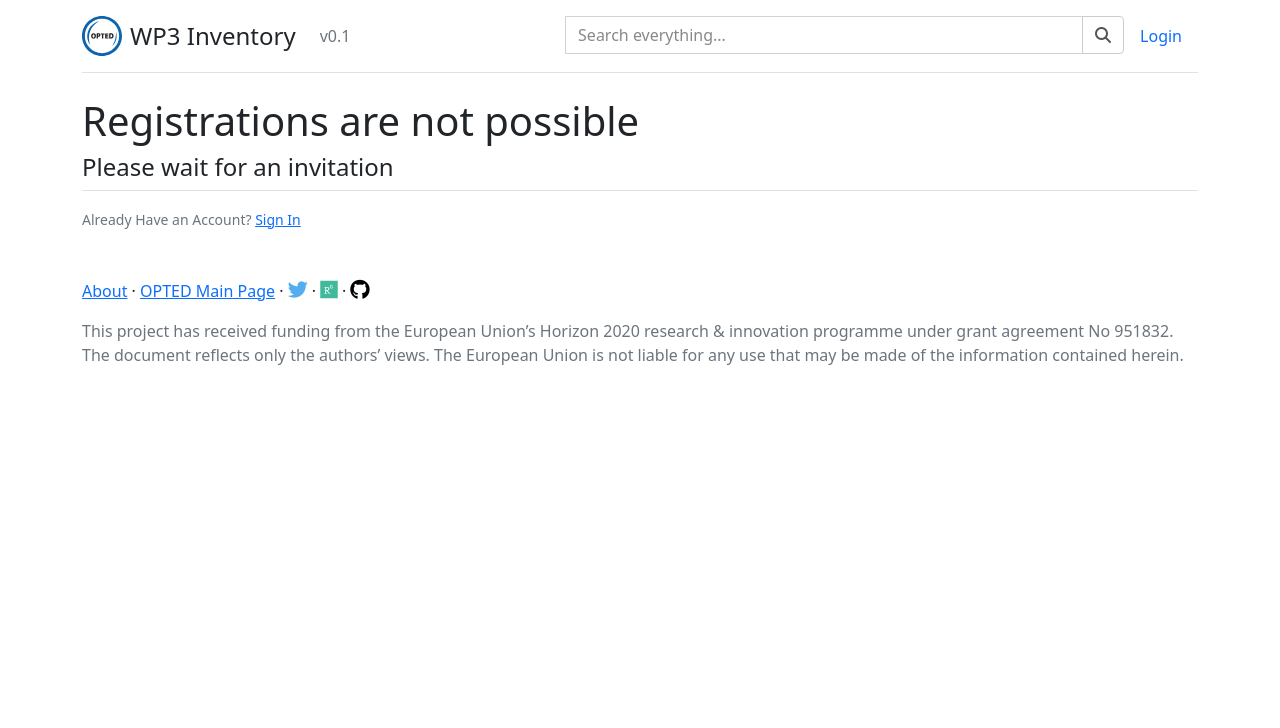
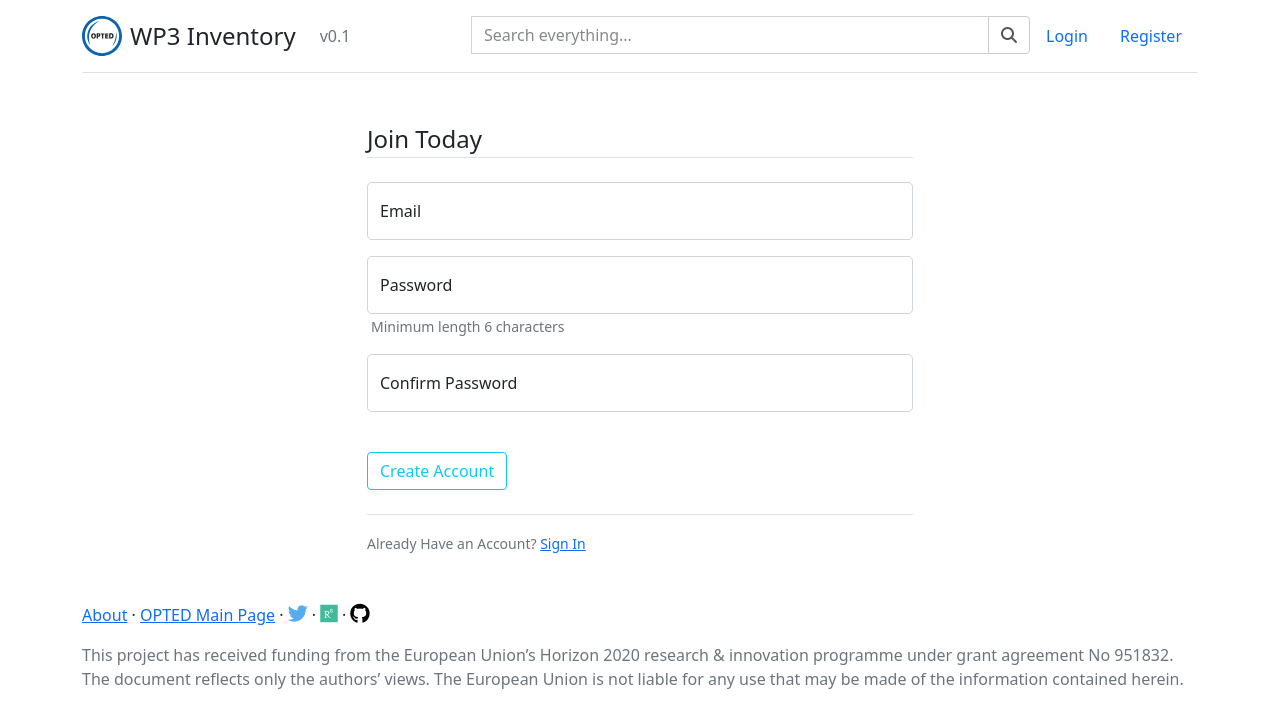
Before and after one commit to opted-eu/wp3inventory, a Flask app: page /register in a window 1280 px wide. Shown: the top 728 px of the page. Run offline with Flask 2, Linux system fonts and the light colour scheme; some libraries are stand-ins or nearby versions.

Commit message:
user module overhaul

```diff
--- a/flaskinventory/dgraph.py
+++ b/flaskinventory/dgraph.py
@@ -2,6 +2,7 @@ import json
 import datetime
 from dateutil.parser import isoparse
 import os
+import secrets
 
 from flask import current_app, _app_ctx_stack, Markup
 import pydgraph
@@ -171,7 +172,7 @@ class DGraph(object):
         else:
             raise ValueError()
 
-        query_fields = f'{{ uid email pw_reset user_displayname	user_orcid date_joined user_role user_affiliation }} }}'
+        query_fields = f'{{ uid email pw_reset @facets user_displayname user_orcid date_joined user_role user_affiliation }} }}'
         query_string = query_func + query_fields
         data = self.query(query_string)
         if len(data['q']) == 0:
@@ -198,10 +199,9 @@ class DGraph(object):
         user_data['uid'] = '_:newuser'
         user_data['dgraph.type'] = 'User'
         user_data['user_role'] = USER_ROLES.User
-        user_data['user_displayname'] = user_data['email'].split('@')[0][:10]
+        user_data['user_displayname'] = secrets.token_urlsafe(6)
         user_data['date_joined'] = datetime.datetime.now(
             datetime.timezone.utc).isoformat()
-        user_data['pw_reset'] = True
 
         txn = self.client.txn()
 
--- a/flaskinventory/templates/header.html
+++ b/flaskinventory/templates/header.html
@@ -67,7 +67,7 @@
         <ul class="nav nav-pills">
             {% if current_user.is_authenticated %}
             <li class="nav-item">
-                <a class="nav-link" href="{{ url_for('main.under_development') }}" tabindex="-1"><i class="fas fa-plus-circle me-2"></i>Add Entry</a>
+                <a class="nav-link" href="{{ url_for('records.new_entry') }}" tabindex="-1"><i class="fas fa-plus-circle me-2"></i>Add Entry</a>
             </li>
             <li class="nav-item dropdown">
                 <a class="nav-link dropdown-toggle" href="#" role="button" id="dropdownMenuLink" data-bs-toggle="dropdown" aria-expanded="false">
@@ -90,6 +90,9 @@
             <li class="nav-item">
                 <a class="nav-link" href="{{ url_for('users.login') }}" tabindex="-1">Login</a>
             </li>
+            <li class="nav-item">
+                <a class="nav-link" href="{{ url_for('users.register') }}" tabindex="-1">Register</a>
+            </li>
             {% endif %}
         </ul>
 
--- a/flaskinventory/templates/users/profile_sidebar.html
+++ b/flaskinventory/templates/users/profile_sidebar.html
@@ -3,7 +3,7 @@
         <span class="fs-5 fw-semibold">Tasks</span>
     </a>
     <div class="list-group">
-        <a href="{{ url_for('main.under_development') }}" type="button" class="list-group-item list-group-item-action">
+        <a href="{{ url_for('records.new_entry') }}" type="button" class="list-group-item list-group-item-action">
             <i class="fas fa-plus-circle me-3 fa-fw"></i>Add new entry
         </a>
         <a href="{{ url_for('main.under_development') }}" type="button" class="list-group-item list-group-item-action {% if current_user.user_role < 2 %}disabled{% endif %}"><i class="fas fa-glasses me-3 fa-fw"></i>Review Entries</a>
--- a/flaskinventory/templates/users/register.html
+++ b/flaskinventory/templates/users/register.html
@@ -1,14 +1,65 @@
 {% extends "layout.html" %} {% block content %}
 
-<div class="content-section">
-    <h1>Registrations are not possible</h1>
-    <h4>Please wait for an invitation</h4>
+<div class="content-section pt-4">
+<div class="row justify-content-center">
+<div class="col-6">
+    <form method="POST" action="">
+        {{ form.hidden_tag() }}
+        <fieldset class="form-floating">
+            <legend class="border-bottom mb-4">Join Today</legend>
+            <div class="form-floating mb-3">
+                {% if form.email.errors %}
+                    {{ form.email(class="form-control form-control-lg is-invalid") }}
+                    <div class="invalid-feedback">
+                        {% for error in form.email.errors %}
+                        <span>{{ error }}</span>
+                        {% endfor %}
+                    </div>
+                {% else %}
+                    {{ form.email(class="form-control form-control-lg", placeholder="name@example.com") }}
+                {% endif %}
+                {{ form.email.label() }}
+            </div>
+
+            <div class="form-floating mb-3">
+                {% if form.password.errors %}
+                {{ form.password(class="form-control form-control-lg is-invalid") }}
+                <div class="invalid-feedback">
+                    {% for error in form.password.errors %}
+                    <span>{{ error }}</span> {% endfor %}
+                </div>
+                {% else %}
+                {{ form.password(class="form-control form-control-lg", placeholder="secret") }}
+                {% endif %}
+                <small class="text-muted mx-1">Minimum length 6 characters</small>
+                {{ form.password.label() }}
+
+            </div>
+            <div class="form-floating mb-3">
+                {% if form.confirm_password.errors %}
+                {{ form.confirm_password(class="form-control form-control-lg is-invalid") }}
+                <div class="invalid-feedback">
+                    {% for error in form.confirm_password.errors %}
+                    <span>{{ error }}</span> {% endfor %}
+                </div>
+                {% else %}
+                {{ form.confirm_password(class="form-control form-control-lg", placeholder="secret") }}
+                {% endif %}
+                {{ form.confirm_password.label() }}
+
+            </div>
+        </fieldset>
+        <div class="form-group">
+            {{ form.submit(class="btn btn-outline-info my-4") }}
+        </div>
+    </form>
     <div class="border-top pt-3">
         <small class="text-muted">
         Already Have an Account? <a class="ml-2" href="{{ url_for('users.login') }}">Sign In</a>
     </small>
-
     </div>
+</div>
+</div>
 </div>
 
 {% endblock content %}
--- a/flaskinventory/users/forms.py
+++ b/flaskinventory/users/forms.py
@@ -11,7 +11,13 @@ class RegistrationForm(FlaskForm):
     email = StringField('Email',
                         validators=[DataRequired(), Email()])
 
-    submit = SubmitField('Request Account')
+    password = PasswordField('Password',
+                             validators=[DataRequired(), Length(min=6)])
+
+    confirm_password = PasswordField('Confirm Password',
+                                     validators=[DataRequired(), Length(min=6), EqualTo('password')])
+
+    submit = SubmitField('Create Account')
 
     def validate_email(self, email):
         if dgraph.get_uid('email', f'"{email.data}"'):
--- a/flaskinventory/users/routes.py
+++ b/flaskinventory/users/routes.py
@@ -14,27 +14,19 @@ from secrets import token_hex
 users = Blueprint('users', __name__)
 
 
-# registration deactivated
-# @users.route('/register', methods=['GET', 'POST'])
-# def register():
-#     if current_user.is_authenticated:
-#         return redirect(url_for('main.home'))
-#     form = RegistrationForm()
-#     if form.validate_on_submit():
-#         # hashed_password = bcrypt.generate_password_hash(form.password.data).decode('utf-8')
-#         new_user = {'email': form.email.data,
-#                     'pw': form.password.data}
-#         new_uid = dgraph.create_user(new_user)
-
-#         flash(f'Accounted created for {new_uid}!', 'success')
-#         return redirect(url_for('users.login'))
-#     return render_template('users/register.html', title='Register', form=form)
-
-@users.route('/register')
+@users.route('/register', methods=['GET', 'POST'])
 def register():
     if current_user.is_authenticated:
         return redirect(url_for('main.home'))
-    return render_template('users/register.html', title='Register')
+    form = RegistrationForm()
+    if form.validate_on_submit():
+        new_user = {'email': form.email.data,
+                    'pw': form.password.data}
+        new_uid = dgraph.create_user(new_user)
+
+        flash(f'Accounted created for {form.email.data} ({new_uid})!', 'success')
+        return redirect(url_for('users.login'))
+    return render_template('users/register.html', title='Register', form=form)
 
 
 @users.route('/login', methods=['GET', 'POST'])
@@ -64,7 +56,7 @@ def logout():
 @users.route('/profile')
 @login_required
 def profile():
-    return render_template('users/profile.html', title='Profile')
+    return render_template('users/profile.html', title='Profile', show_sidebar=True)
 
 
 @users.route('/profile/update', methods=['GET', 'POST'])
--- a/flaskinventory/users/utils.py
+++ b/flaskinventory/users/utils.py
@@ -11,7 +11,7 @@ from flask_login import current_user
 def send_reset_email(user):
     token = user.get_reset_token()
     msg = Message('Password Reset Request',
-                  sender='paul.balluff@univie.ac.at', recipients=[user.email])
+                  sender=current_app.config['MAIL_USERNAME'], recipients=[user.email])
 
     msg.body = f'''To reset your password visit the following link:
         {url_for('users.reset_token', token=token, _external=True)}
@@ -25,7 +25,7 @@ def send_reset_email(user):
 def send_invite_email(user):
     token = user.get_invite_token()
     msg = Message('OPTED: Invitation to join WP3 Inventory',
-                  sender=current_app.config['MAIL_DEFAULT_SENDER'], recipients=[user.email])
+                  sender=current_app.config['MAIL_USERNAME'], recipients=[user.email])
 
     msg.html = render_template('emails/invitation.html', token=token)
 
```
Also changed, not shown: flaskinventory/models.py (+10 -4 lines), flaskinventory/templates/users/login.html (+18 -8 lines), flaskinventory/templates/users/reset_request.html (+6 -2 lines), flaskinventory/templates/users/update_profile.html (+7 -1 lines), 3 other files.
